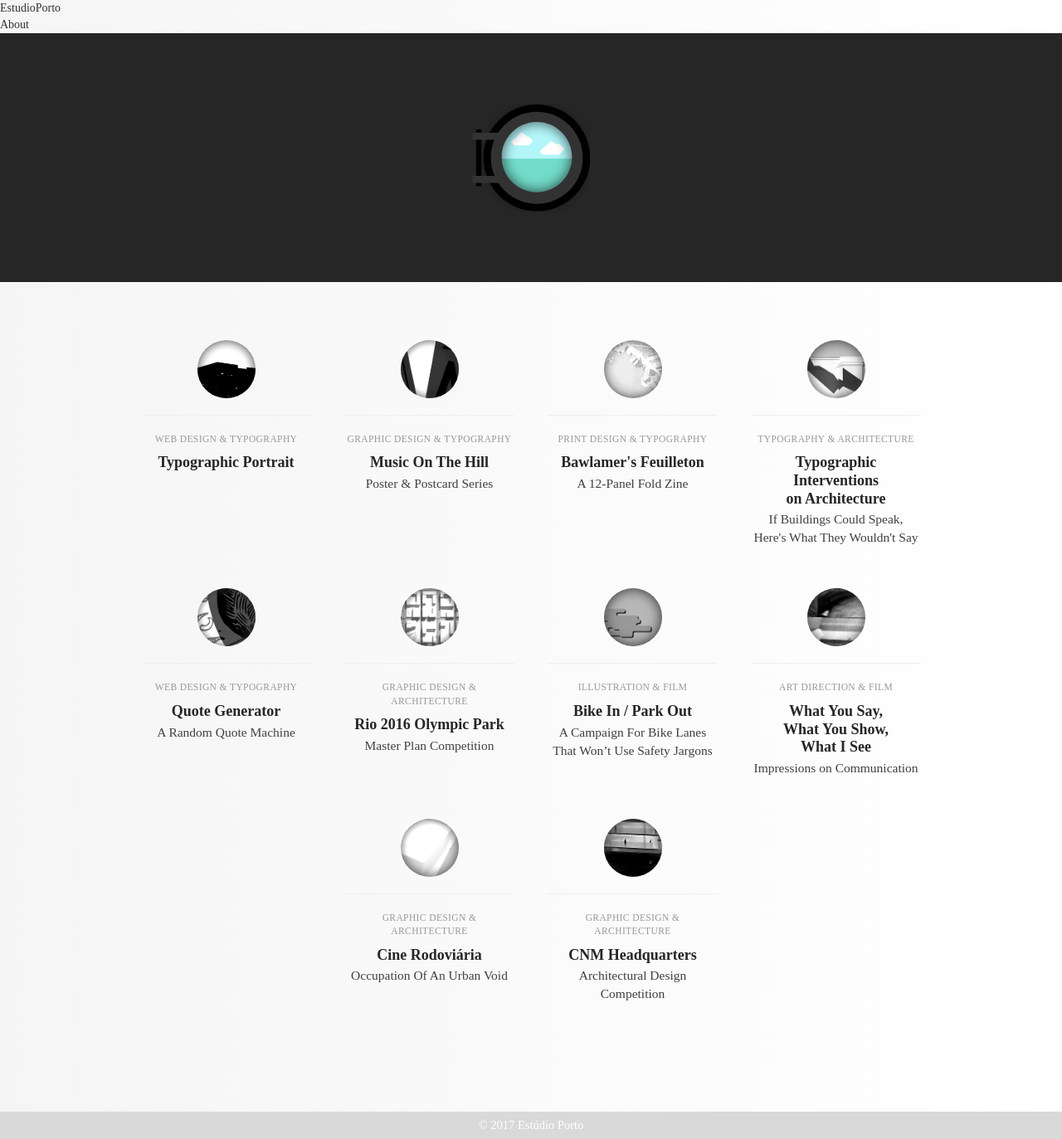
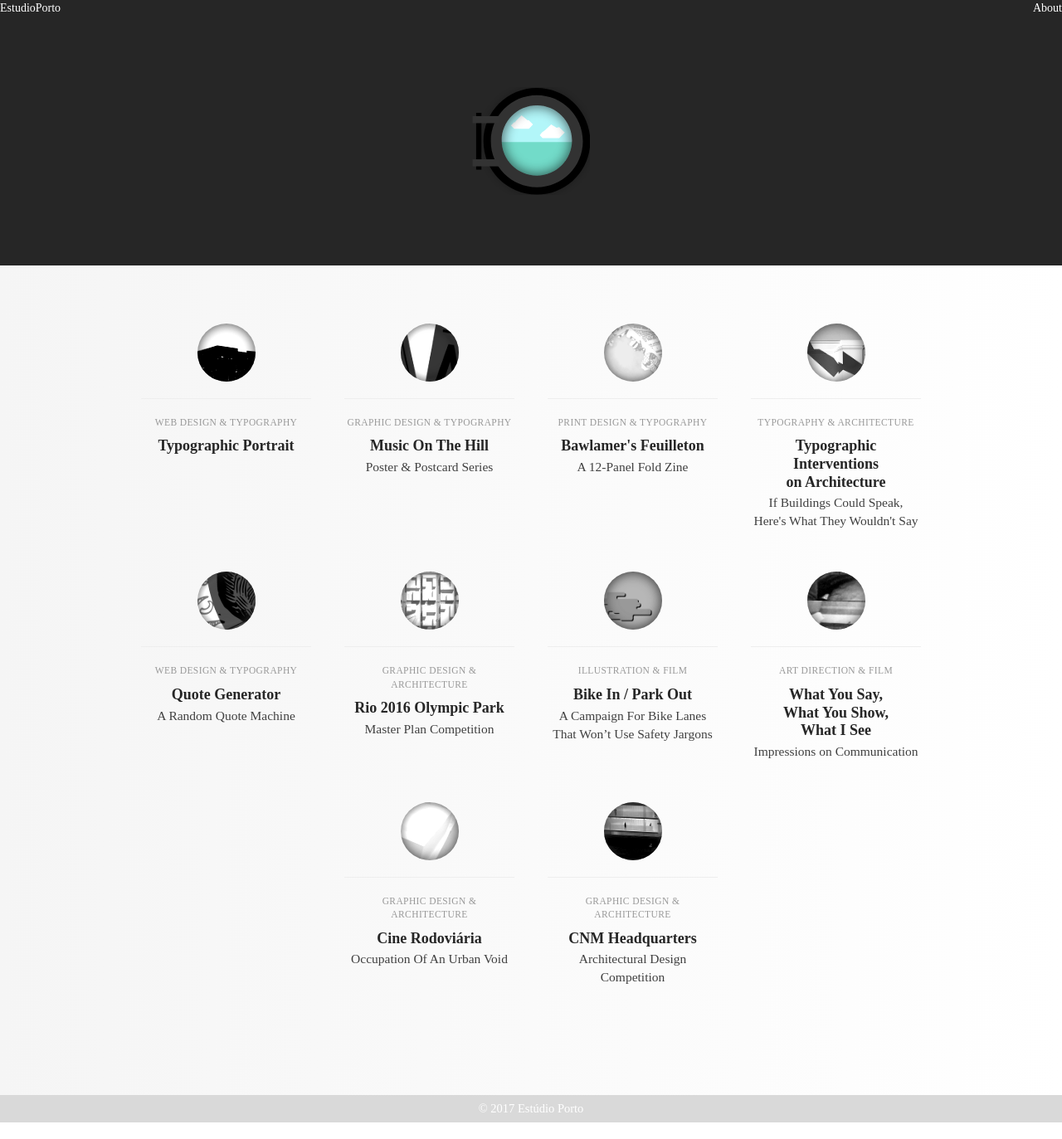
Before and after one commit to carolineportugal/estudioporto, a Jekyll site: the page built from index.html, in a window 1280 px wide. Shown: the whole page at 83% size. Built offline with Jekyll 4.4.1, drawn with Linux system fonts in a browser that asks for light colours; nearby versions of some CDN libraries; some web fonts are replaced.

Commit message:
starts adding navigation/menu bar

```diff
--- /dev/null
+++ b/_includes/nav.html
@@ -0,0 +1,4 @@
+<nav>
+  <div class="title"><span class="title1">Estudio</span><span class="title2">Porto</span></div>
+  <div class="menu">About</div>
+</nav>
--- a/_layouts/default.html
+++ b/_layouts/default.html
@@ -4,6 +4,8 @@
   {% include head.html %}
 
   <body>
+
+    {% include nav.html %}
 
     <h1 class="hidden-body-name">Estúdio Porto</h1>
 
--- a/css/main.scss
+++ b/css/main.scss
@@ -57,3 +57,10 @@ footer{
   }
 
 }
+
+nav{
+  display: flex;
+  justify-content: space-between;
+  color:#fff;
+  background: lighten(#000, 15%);
+}
--- a/index.html
+++ b/index.html
@@ -5,11 +5,6 @@ layout: default
 <section id="home">
 
   <h1 class="hidden-page-name">Projects</h1>
-
-  <nav>
-    <div>EstudioPorto</div>
-    <div>About</div>
-  </nav>
 
   <div class="hero">
 
```
